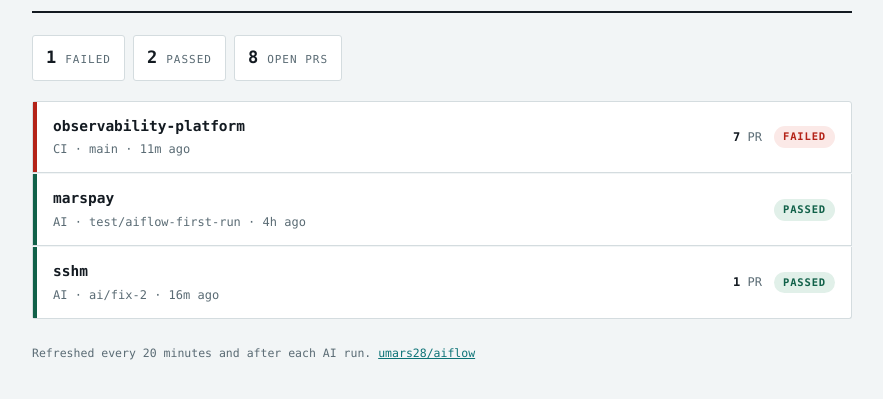
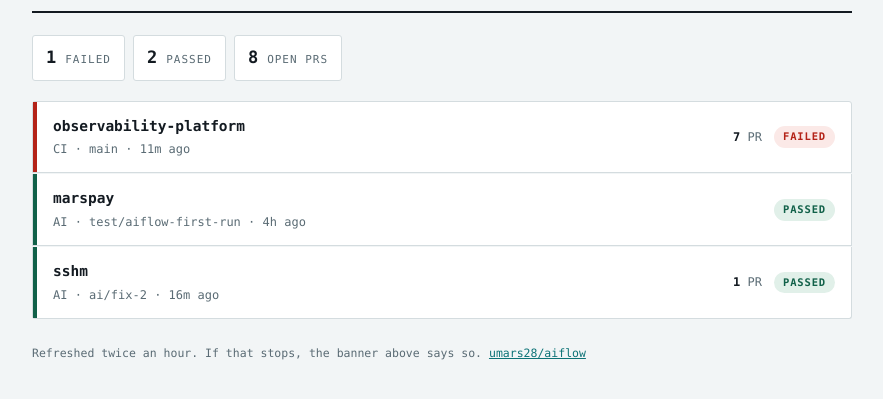
Before and after one commit to umars28/aiflow, a plain HTML site: page docs/index.html in a window 1280 px wide. Shown: the part 73-472 px from the top of the page, without its empty margins (198-1081 px from the left). Drawn offline with Linux system fonts and the light colour scheme.

Commit message:
fix(status): drop the trigger that could never fire, and say so when data is stale

```diff
--- a/docs/index.html
+++ b/docs/index.html
@@ -178,7 +178,7 @@
   <ul id="list"><li class="empty">loading status.json</li></ul>
 
   <footer>
-    Refreshed every 20 minutes and after each AI run.
+    Refreshed twice an hour. If that stops, the banner above says so.
     <a href="https://github.com/umars28/aiflow">umars28/aiflow</a>
   </footer>
 </main>
```
